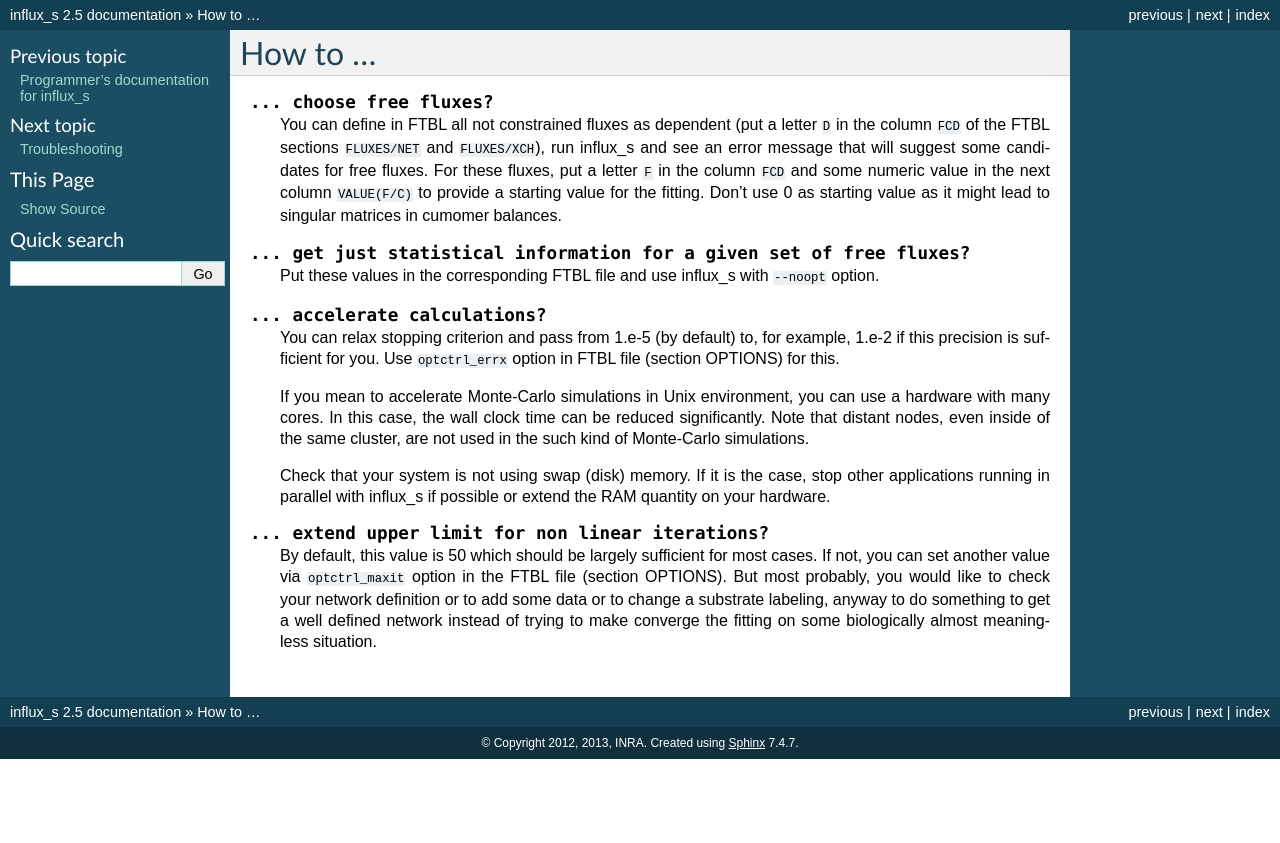
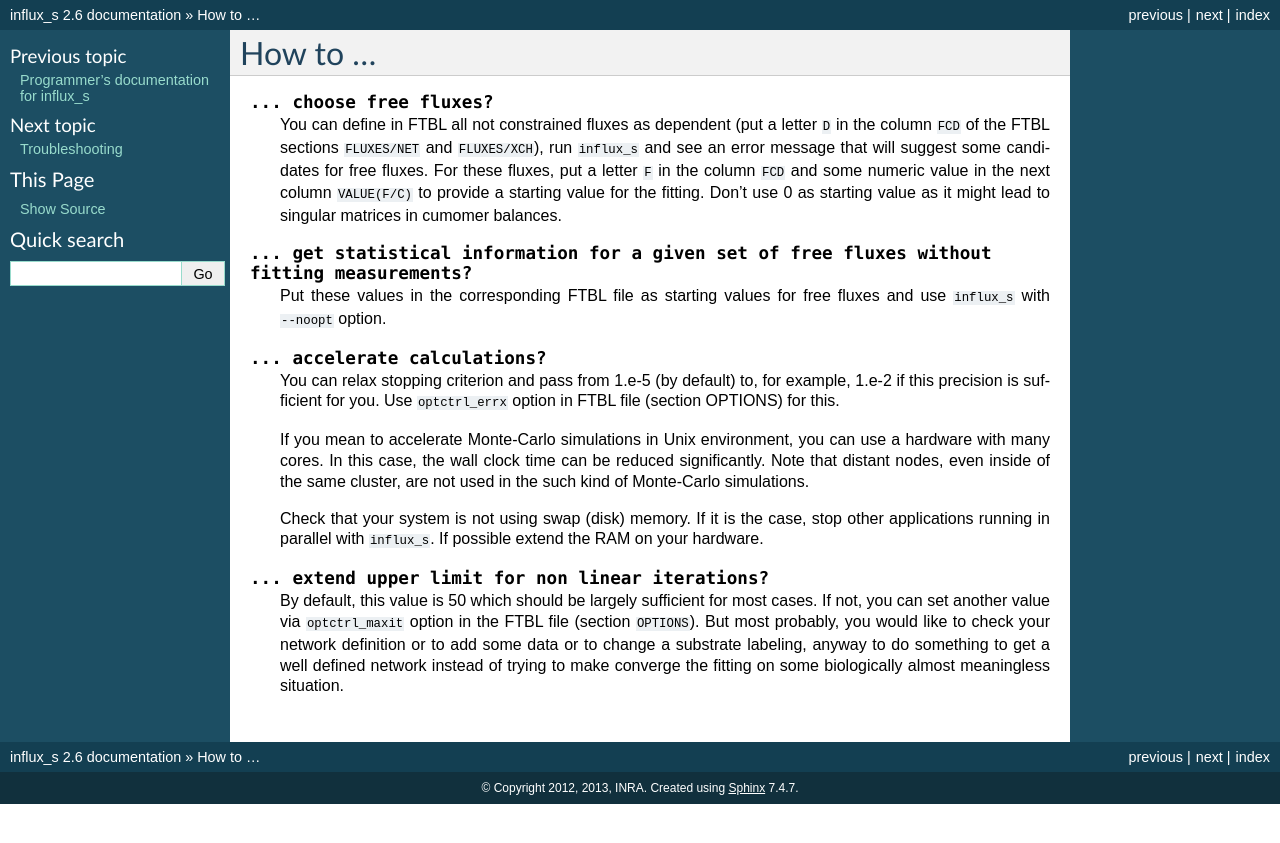
Before and after one commit to sgsokol/influx, a Sphinx documentation site: the page built from doc/howto.rst, in a window 1280 px wide. Shown: the top 843 px of the page. Built offline with Sphinx 7.4.7, drawn with Linux system fonts in a browser that asks for light colours.

Commit message:
changes for 2.6 release

```diff
--- a/doc/conf.py
+++ b/doc/conf.py
@@ -48,9 +48,9 @@ copyright = u'2012, 2013, INRA'
 # built documents.
 #
 # The short X.Y version.
-version = '2.5'
+version = '2.6'
 # The full version, including alpha/beta/rc tags.
-release = '2.5'
+release = '2.6'
 
 # The language for content autogenerated by Sphinx. Refer to documentation
 # for a list of supported languages.
@@ -170,7 +170,7 @@ htmlhelp_basename = 'influx_sdoc'
 # -- Options for LaTeX output --------------------------------------------------
 
 # The paper size ('letter' or 'a4').
-#latex_paper_size = 'letter'
+latex_paper_size = 'a4'
 
 # The font size ('10pt', '11pt' or '12pt').
 #latex_font_size = '10pt'
@@ -197,7 +197,7 @@ latex_documents = [
 #latex_show_urls = False
 
 # Additional stuff for the LaTeX preamble.
-#latex_preamble = ''
+latex_preamble = u'\\setcounter{secnumdepth}{0}'
 
 # Documents to append as an appendix to all manuals.
 #latex_appendices = []
--- a/doc/howto.rst
+++ b/doc/howto.rst
@@ -7,11 +7,12 @@ How to ...
 
 .. describe:: ... choose free fluxes?
 
- You can define in FTBL all not constrained fluxes as dependent (put a letter ``D`` in the column ``FCD`` of the FTBL sections ``FLUXES/NET`` and ``FLUXES/XCH``), run influx_s and see an error message that will suggest some candidates for free fluxes. For these fluxes, put a letter ``F`` in the column ``FCD`` and some numeric value in the next column ``VALUE(F/C)`` to provide a starting value for the fitting. Don't use 0 as starting value as it might lead to singular matrices in cumomer balances.
+ You can define in FTBL all not constrained fluxes as dependent (put a letter ``D`` in the column ``FCD`` of the FTBL sections ``FLUXES/NET`` and ``FLUXES/XCH``), run ``influx_s`` and see an error message that will suggest some candidates for free fluxes. For these fluxes, put a letter ``F`` in the column ``FCD`` and some numeric value in the next column ``VALUE(F/C)`` to provide a starting value for the fitting. Don't use 0 as starting value as it might lead to singular matrices in cumomer balances.
 
-.. describe:: ... get just statistical information for a given set of free fluxes?
+.. describe:: ... get statistical information for a given set of free fluxes without
+   fitting measurements?
 
- Put these values in the corresponding FTBL file and use influx_s with ``--noopt`` option.
+ Put these values in the corresponding FTBL file as starting values for free fluxes and use ``influx_s`` with ``--noopt`` option.
 
 .. describe:: ... accelerate calculations?
 
@@ -19,8 +20,8 @@ How to ...
 
  If you mean to accelerate Monte-Carlo simulations in Unix environment, you can use a hardware with many cores. In this case, the wall clock time can be reduced significantly. Note that distant nodes, even inside of the same cluster, are not used in the such kind of Monte-Carlo simulations.
 
- Check that your system is not using swap (disk) memory. If it is the case, stop other applications running in parallel with influx_s if possible or extend the RAM quantity on your hardware.
+ Check that your system is not using swap (disk) memory. If it is the case, stop other applications running in parallel with ``influx_s``. If possible extend the RAM on your hardware.
 
 .. describe:: ... extend upper limit for non linear iterations?
 
- By default, this value is 50 which should be largely sufficient for most cases. If not, you can set another value via ``optctrl_maxit`` option in the FTBL file (section OPTIONS). But most probably, you would like to check your network definition or to add some data or to change a substrate labeling, anyway to do something to get a well defined network instead of trying to make converge the fitting on some  biologically almost meaningless situation.
+ By default, this value is 50 which should be largely sufficient for most cases. If not, you can set another value via ``optctrl_maxit`` option in the FTBL file (section ``OPTIONS``). But most probably, you would like to check your network definition or to add some data or to change a substrate labeling, anyway to do something to get a well defined network instead of trying to make converge the fitting on some biologically almost meaningless situation.
--- a/doc/index.rst
+++ b/doc/index.rst
@@ -6,10 +6,8 @@
 Welcome to influx_s's documentation!
 ====================================
 
-Contents:
-
 .. toctree::
-   :maxdepth: 2
+   :maxdepth: 1
 
    Introduction <intro>
    Change Log <changelog>
```
Also changed, not shown: doc/ChangeLog.txt (+14 -0 lines).
